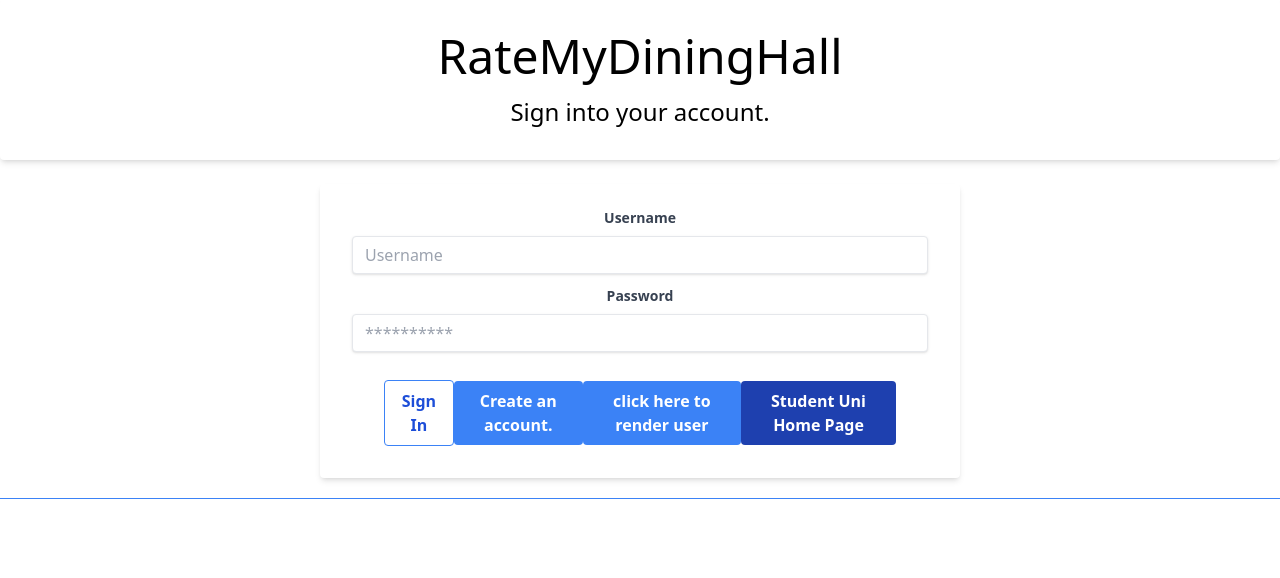
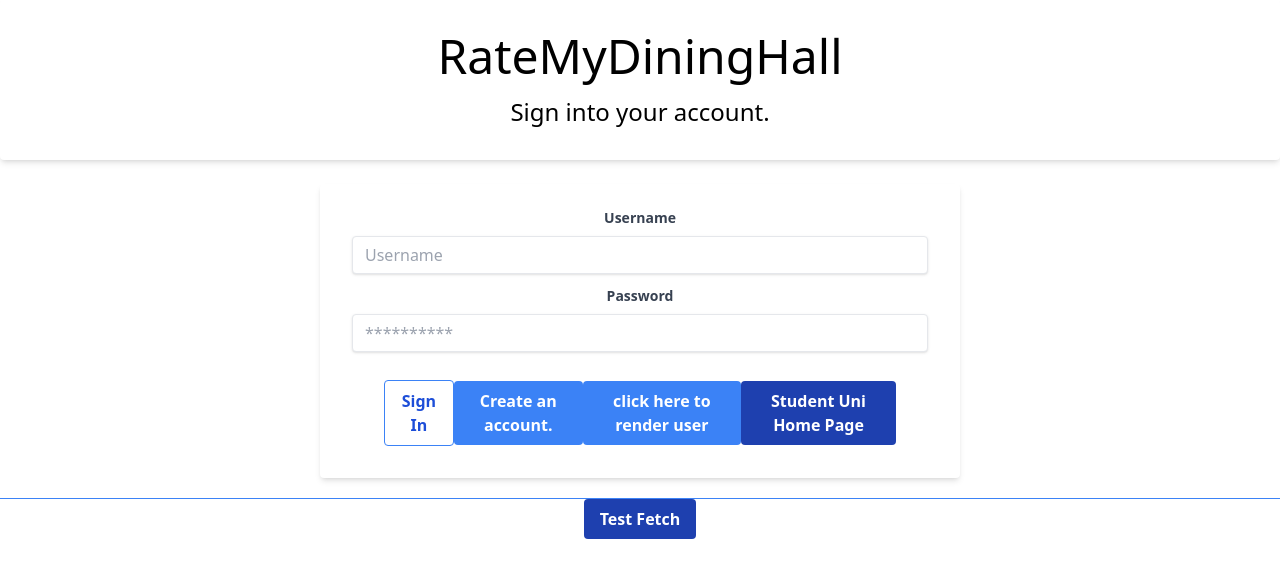
Before and after one commit to peternav2/SWE-Project, a React (Vite) app: page / in a window 1280 px wide. Shown: the top 578 px of the page. Built offline with nearby package versions, Linux system fonts and the light colour scheme.

Commit message:
stop auto navigate

```diff
--- a/src/routes/Login.tsx
+++ b/src/routes/Login.tsx
@@ -3,6 +3,7 @@ import {Link, useNavigate} from "react-router-dom";
 import {getUserByUsernamePassword} from "../stores/User";
 import {useUser} from "../App";
 import {useNavigation} from "react-router-dom";
+import TestFetch from "../components/testPost";
 function Login() {
   const [isLoading, setIsLoading] = React.useState(false);
   const [user, setUser] = useUser(); // context hook from App.tsx react router outlet
@@ -11,7 +12,7 @@ function Login() {
   useEffect(() => {
     if (user) {
       if (user) {
-        navigate('/student/university/' + user?.universityId)
+        // navigate('/student/university/' + user?.universityId)
       }
     }
   }, [user]);
@@ -161,6 +162,8 @@ function Login() {
           </div>
         </form>
       </div>
+        <TestFetch />
+
     </div>
   );
 };
```
